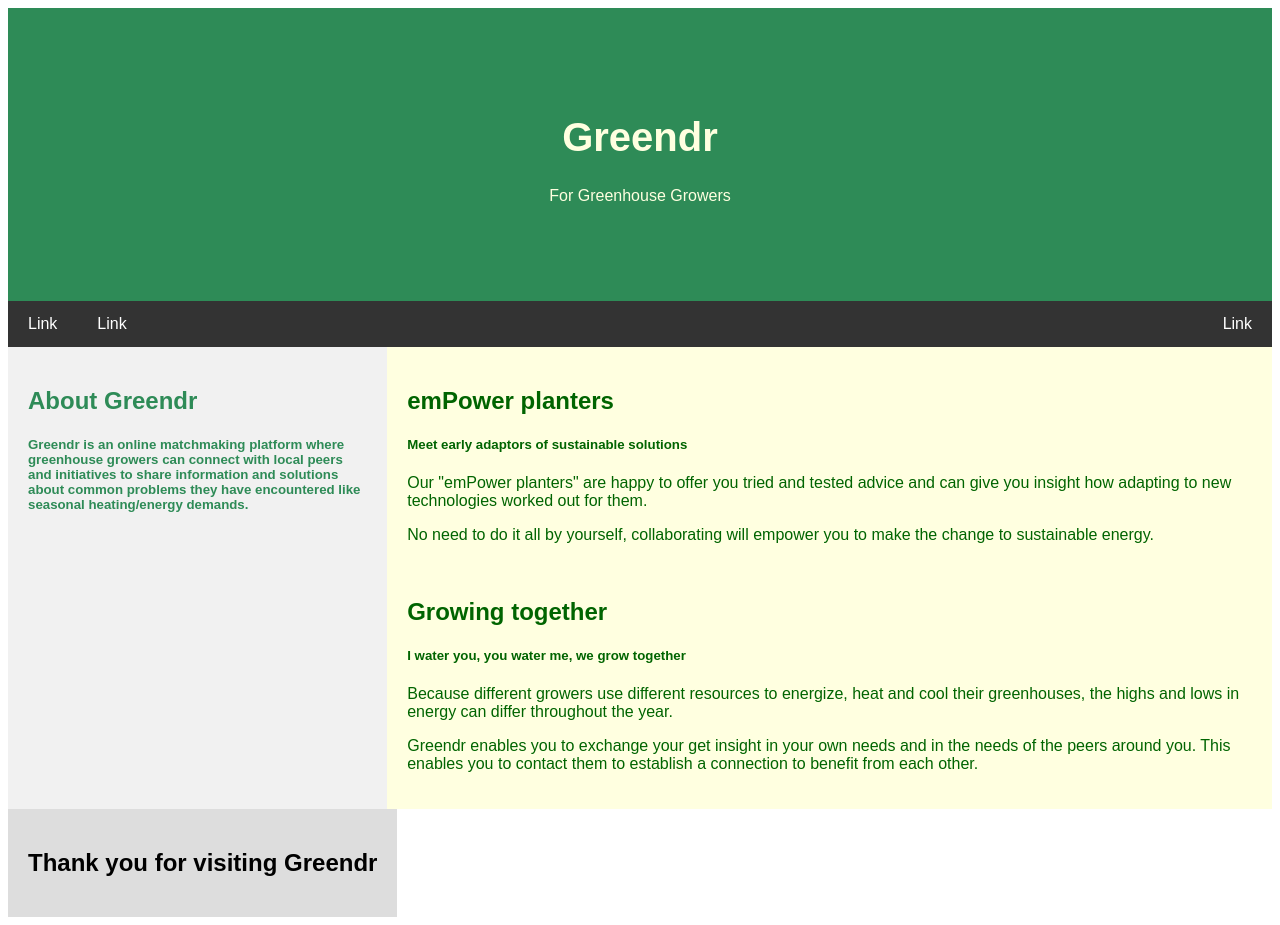
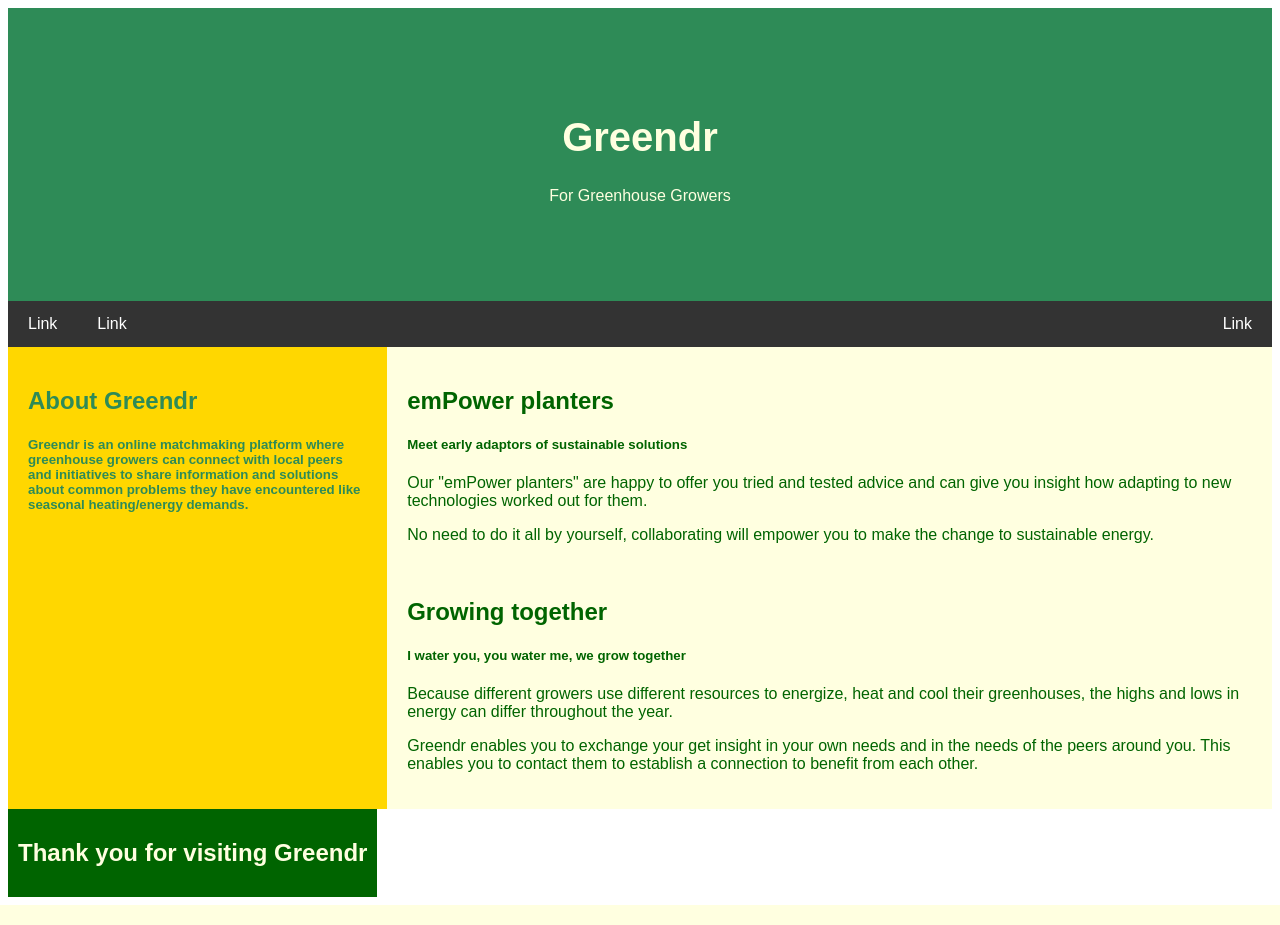
Before and after one commit to moerastrid/greendr_website, a PHP site: page /test.php in a window 1280 px wide. Run offline with PHP 8.4, Linux system fonts and the light colour scheme.

Commit message:
Update test.php

```diff
--- a/test.php
+++ b/test.php
@@ -47,7 +47,7 @@
 	}
    .side {
  	flex: 30%;
- 	background-color: #f1f1f1;
+ 	background-color: Gold;
 	color: SeaGreen;
  	padding: 20px;
 	}
@@ -58,9 +58,11 @@
 	padding: 20px;
 	}
    .footer {
-	padding: 20px;
+	display: block;
+	padding: 10px;
 	text-align: center;
-	background: #ddd;
+	background: DarkGreen;
+	color: LightYellow;
 	}
   @media screen and (max-width: 700px) {
    .row {
```
